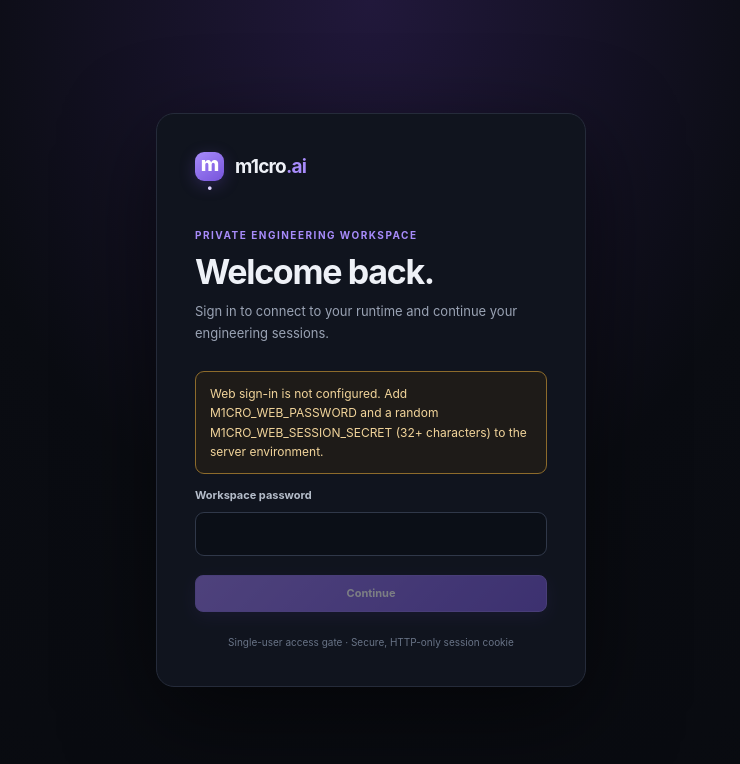
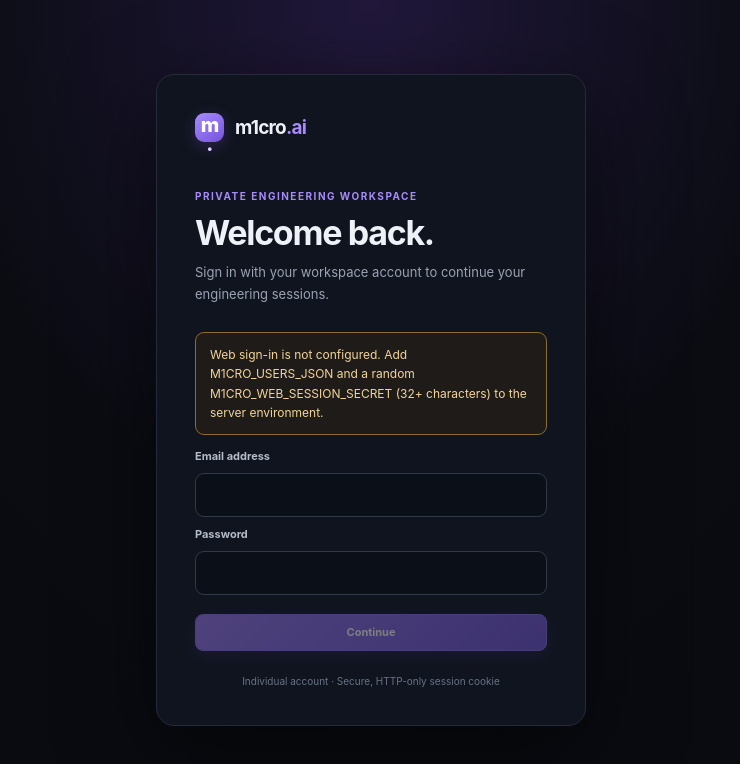
Before and after one commit to ahmedaisar/m1cro.ai, a Next.js app in the folder apps/web/: page /login in a window 1280 px wide. Shown: the top 764 px of the page, without its empty margins (269-1009 px from the left). Built offline with nearby package versions, Linux system fonts and the light colour scheme; no server answers.

Commit message:
feat(auth): add per-user identity and runtime principal binding

```diff
--- a/apps/web/src/app/login/page.tsx
+++ b/apps/web/src/app/login/page.tsx
@@ -5,6 +5,7 @@ import { useRouter } from "next/navigation";
 
 export default function LoginPage() {
   const router = useRouter();
+  const [email, setEmail] = useState("");
   const [password, setPassword] = useState("");
   const [error, setError] = useState("");
   const [busy, setBusy] = useState(false);
@@ -27,7 +28,7 @@ export default function LoginPage() {
       const response = await fetch("/api/auth/login", {
         method: "POST",
         headers: { "content-type": "application/json" },
-        body: JSON.stringify({ password }),
+        body: JSON.stringify({ email, password }),
       });
       const data = await response.json() as { error?: string };
       if (!response.ok) throw new Error(data.error ?? "Unable to sign in");
@@ -44,15 +45,17 @@ export default function LoginPage() {
         <div className="brand"><span className="brand-mark">m<span>·</span></span><span>m1cro<span className="brand-dot">.ai</span></span></div>
         <p className="eyebrow">PRIVATE ENGINEERING WORKSPACE</p>
         <h1>Welcome back.</h1>
-        <p className="auth-copy">Sign in to connect to your runtime and continue your engineering sessions.</p>
-        {configured === false && <div className="notice notice-warning">Web sign-in is not configured. Add M1CRO_WEB_PASSWORD and a random M1CRO_WEB_SESSION_SECRET (32+ characters) to the server environment.</div>}
+        <p className="auth-copy">Sign in with your workspace account to continue your engineering sessions.</p>
+        {configured === false && <div className="notice notice-warning">Web sign-in is not configured. Add M1CRO_USERS_JSON and a random M1CRO_WEB_SESSION_SECRET (32+ characters) to the server environment.</div>}
         <form onSubmit={submit} className="auth-form">
-          <label htmlFor="password">Workspace password</label>
+          <label htmlFor="email">Email address</label>
+          <input id="email" type="email" autoComplete="username" value={email} onChange={event => setEmail(event.target.value)} required />
+          <label htmlFor="password">Password</label>
           <input id="password" type="password" autoComplete="current-password" value={password} onChange={event => setPassword(event.target.value)} required />
           {error && <p className="form-error">{error}</p>}
           <button className="primary-button auth-submit" type="submit" disabled={busy || configured === false}>{busy ? "Signing in…" : "Continue"}</button>
         </form>
-        <p className="auth-footnote">Single-user access gate · Secure, HTTP-only session cookie</p>
+        <p className="auth-footnote">Individual account · Secure, HTTP-only session cookie</p>
       </section>
     </main>
   );
```
